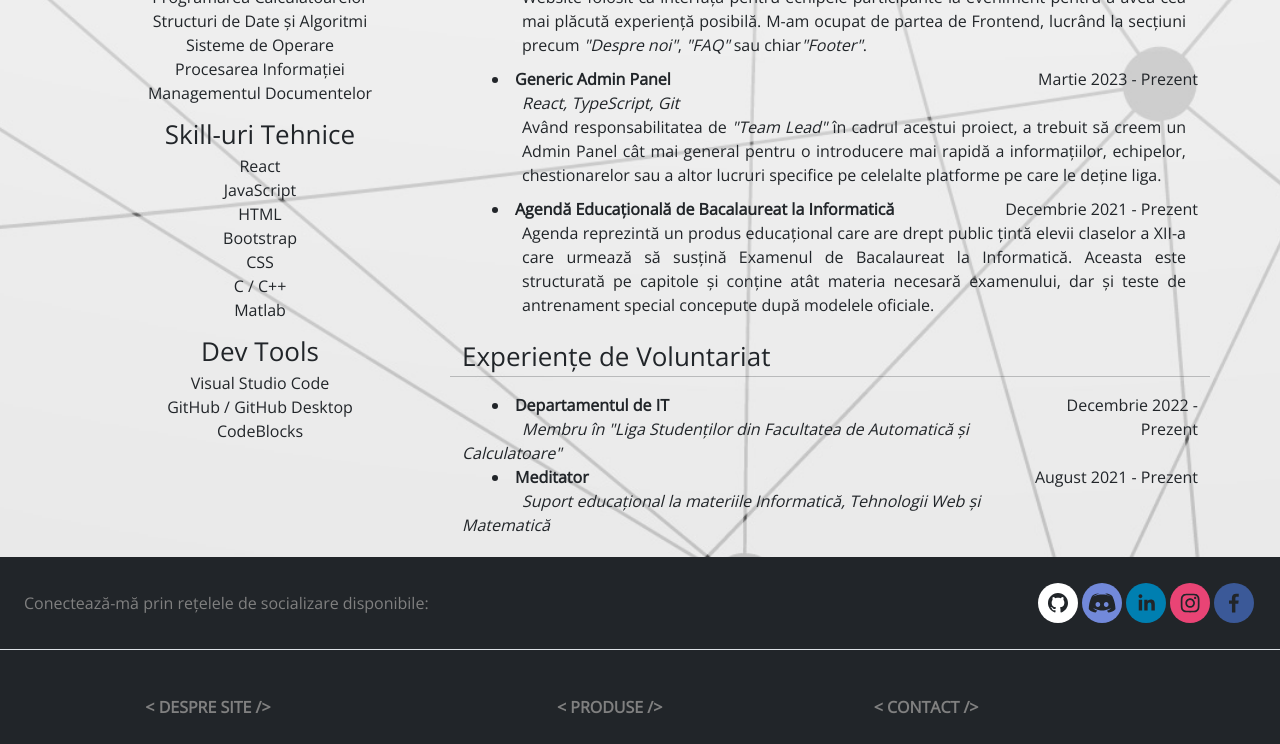
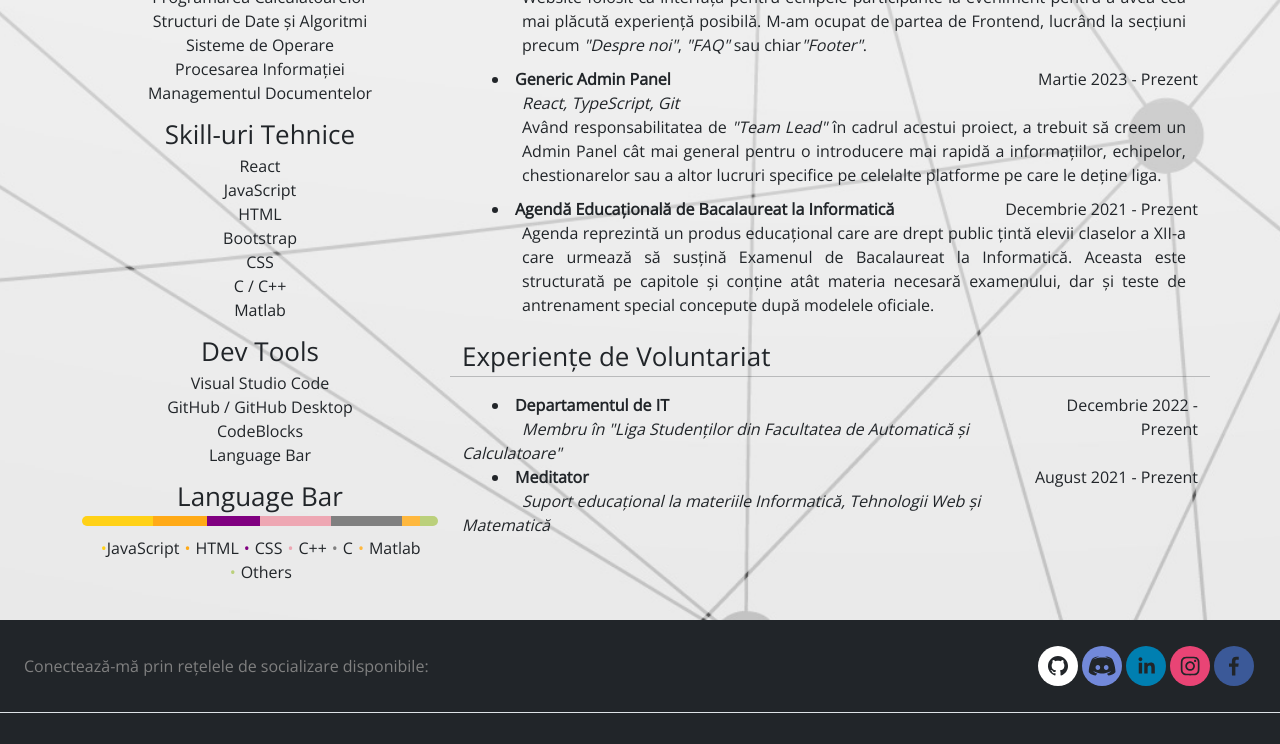
Before and after one commit to AntonioCC147/Personal-Website, a React (Create React App) app in the folder frontend/: page / in a window 1280 px wide. Shown: the part 3880-4624 px from the top of the page. Built offline with nearby package versions, Linux system fonts and the light colour scheme.

Commit message:
Added Language Bar

```diff
--- a/frontend/src/components/containers/text.css
+++ b/frontend/src/components/containers/text.css
@@ -21,7 +21,7 @@
 
 .subTitle {
     margin-top: 0px;
-    margin-bottom: 20px;
+    margin-bottom: 20px !important;
 
     text-align: center;
     font-style: italic;
--- a/frontend/src/components/home/cv.css
+++ b/frontend/src/components/home/cv.css
@@ -41,6 +41,149 @@
     text-align: justify;
 }
 
+.wrap {
+    margin-top: 20px;
+    margin-left: -10%;
+
+    list-style: none;
+    display: flex;
+    flex-wrap: wrap;
+}
+
+ul {
+    display: flex;
+    justify-content: center;
+    align-items: center;
+}
+
+.color-bar-JavaScript span{
+    width: 20%;
+    float: left;
+    height: 10px;
+}
+
+.yellow{
+    background: #FFD117;
+    height: 5px;
+    display: block;
+    border-radius: 10px 0px 0px 10px;
+}
+
+.yellow-li::before {
+    content: "•";
+    color: #FFD117;
+    margin-left: 5px;
+}
+
+.color-bar-HTML span{
+    width: 15%;
+    float: left;
+    height: 10px;
+}
+
+.orange1{
+    background: #FFAA17;
+    height: 5px;
+    display: block;
+}
+
+.orange1-li::before {
+    content: "•";
+    color: #FFAA17;
+    margin: 5px;
+}
+
+.color-bar-CSS span{
+    width: 15%;
+    float: left;
+    height: 10px;
+}
+
+.purple{
+    background: #800080;
+    height: 5px;
+    display: block;
+}
+
+.purple-li::before {
+    content: "•";
+    color: #800080;
+    margin: 5px;
+}
+
+.color-bar-CPP span{
+    width: 20%;
+    float: left;
+    height: 10px;
+}
+
+.pink{
+    background: #eea7b3;
+    height: 5px;
+    display: block;
+}
+
+.pink-li::before {
+    content: "•";
+    color: #eea7b3;
+    margin: 5px;
+}
+
+.color-bar-C span{
+    width: 20%;
+    float: left;
+    height: 10px;
+}
+
+.gray{
+    background: gray;
+    height: 5px;
+    display: block;
+}
+
+.gray-li::before {
+    content: "•";
+    color: gray;
+    margin: 5px;
+}
+
+.color-bar-Matlab span{
+    width: 5%;
+    float: left;
+    height: 10px;
+}
+
+.orange2{
+    background: #ffb83e;
+    height: 5px;
+    display: block;
+}
+
+.orange2-li::before {
+    content: "•";
+    color: #ffb83e;
+    margin: 5px;
+}
+
+.color-bar-Others span{
+    width: 5%;
+    float: left;
+    height: 10px;
+}
+
+.green{
+    background: #BBD07B;
+    height: 5px;
+    display: block;
+    border-radius: 0px 10px 10px 0px;
+}
+
+.green-li::before {
+    content: "•";
+    color: #BBD07B;
+    margin: 5px;
+}
+
 @media only screen and (max-width: 1000px) {
     .imgCV{
         width: 250px;
--- a/frontend/src/components/home/cv.js
+++ b/frontend/src/components/home/cv.js
@@ -1,7 +1,7 @@
 import { FontAwesomeIcon } from '@fortawesome/react-fontawesome';
 import { faMap } from '@fortawesome/free-solid-svg-icons';
 
-import { SkillsCourses, Education, Certifications, Projects, Volunteering } from './cvFunctions';
+import { SkillsCourses, Education, Certifications, Projects, Volunteering, ProgressBar } from './cvFunctions';
 
 import Container from 'react-bootstrap/Container';
 import Row from 'react-bootstrap/Row';
@@ -31,6 +31,8 @@ export default function CV({language}) {
                         {language === "UK" && ( <span><FontAwesomeIcon icon={faMap}/>{" "}Bucharest</span> )}
                     </Row>
                     <SkillsCourses language={language}/>
+                    Language Bar
+                    <ProgressBar/>
                 </Col>
                 <Col sm={8}>
                     <Education language={language}/>
--- a/frontend/src/components/home/cvFunctions.js
+++ b/frontend/src/components/home/cvFunctions.js
@@ -318,4 +318,30 @@ const Volunteering = ({language}) => {
     )
 }
 
-export { SkillsCourses, Education, Certifications, Projects, Volunteering };
+const ProgressBar = () => {
+    return (
+        <div>
+            <p className="titleCV">Language Bar</p>
+            <div className="color-bar-JavaScript"><span className="yellow"></span></div>
+            <div className="color-bar-HTML"><span className="orange1"></span></div>
+            <div className="color-bar-CSS"><span className="purple"></span></div>
+            <div className="color-bar-CPP"><span className="pink"></span></div>
+            <div className="color-bar-C"><span className="gray"></span></div>
+            <div className="color-bar-Matlab"><span className="orange2"></span></div>
+            <div className="color-bar-Others"><span className="green"></span></div>
+            <div className="text-center">
+            <ul className="wrap">
+
+                <span className="yellow-li">JavaScript</span>
+                <span className="orange1-li">HTML</span>
+                <span className="purple-li">CSS</span>
+                <span className="pink-li">C++</span>
+                <span className="gray-li">C</span>
+                <span className="orange2-li">Matlab</span>
+                <span className="green-li">Others</span>
+            </ul></div>
+        </div>
+    )
+}
+
+export { SkillsCourses, Education, Certifications, Projects, Volunteering, ProgressBar };
--- a/frontend/src/pages/portofoliu/portofoliu.css
+++ b/frontend/src/pages/portofoliu/portofoliu.css
@@ -1,3 +1,11 @@
+.subSubTitle {
+    margin-bottom: 35px;
+
+    text-align: center;
+    font-size: 28px;
+    font-weight: bold;
+}
+
 .containerPortofoliu {
     position: relative;
     display: flex;
--- a/frontend/src/pages/portofoliu/portofoliu.js
+++ b/frontend/src/pages/portofoliu/portofoliu.js
@@ -51,7 +51,9 @@ export default function Portofoliu({language}) {
                 {language === "RO" && ( <p className="title">&lt; Portofoliu /&gt;</p> )}
                 {language === "UK" && ( <p className="title">&lt; Portofolio /&gt;</p> )}
                 {language === "RO" && ( <p className="subTitle" style={{ marginBottom: "40px" }}>Mai jos prezint câteva creații personale. Acestea nu reprezintă și munca din cadrul Departamentului de IT</p> )}
-                {language === "UK" && (<p className="subTitle" style={{ marginBottom: "40px" }}>Below I present some personal creations. They also do not represent the work within the IT Department</p> )}
+                {language === "UK" && ( <p className="subTitle" style={{ marginBottom: "40px" }}>Below I present some personal creations. They also do not represent the work within the IT Department</p> )}
+                {language === "RO" && ( <p className="subSubTitle">&lt; Proiecte Personale /&gt;</p> )}
+                {language === "UK" && ( <p className="subSubTitle">&lt; Personal Project /&gt;</p> )}
                 <Col>
                     {language === "RO" && (
                         <PortofoliuCard
@@ -266,6 +268,59 @@ export default function Portofoliu({language}) {
                     )}
                 </Col>
             </Row>
+            <Row>
+                {language === "RO" && ( <p className="subSubTitle">&lt; Proiecte de Echipă /&gt;</p> )}
+                {language === "UK" && ( <p className="subSubTitle">&lt; Team Projects /&gt;</p> )}
+                <Col>
+                    {language === "RO" && (
+                        <PortofoliuCard
+                            linkToProject="yes"
+                            img={ProiectChimie} img1={Chimie1} img2={Chimie2} img3={Chimie3}
+                            title={<>Career Talks - Web App</>}
+                            description={<>Am fost "Manager de Departament - IT" in cadrul evenimentului, unde am organizat
+                            echipa de IT si am ajuns la rezultatul care se poate vedea de față.</>}
+                            technology={<>React, JavaScript, HTML, Bootstrap, SCSS, CSS</>}
+                            git="https://github.com/AntonioCC147/Chemistry-App" adress="https://acs-chemistry-app.netlify.app/"
+                        />
+                    )}
+                    {language === "UK" && (
+                        <PortofoliuCard
+                            linkToProject="yes"
+                            img={ProiectChimie} img1={Chimie1} img2={Chimie2} img3={Chimie3}
+                            title={<>Career Talks - Web App</>}
+                            description={<>I was "Department Manager - IT" in the event, where I organized the IT team and we
+                            reached the result that can be seen from the front.</>}
+                            technology={<>React, JavaScript, HTML, Bootstrap, SCCS, CSS</>}
+                            git="https://github.com/AntonioCC147/Chemistry-App" adress="https://acs-chemistry-app.netlify.app/"
+                        />
+                    )}
+                </Col>
+                <Col>
+                    {language === "RO" && (
+                        <PortofoliuCard
+                            linkToProject="yes"
+                            img={ProiectChimie} img1={Chimie1} img2={Chimie2} img3={Chimie3}
+                            title={<>Admin Panel - Boilerplate</>}
+                            description={<>Avand responsabilitatea de "Team Lead", am organizat echipa și am creat un Generic
+                            Admin Panel ușor de folosit, fiind un proiect open-source.</>}
+                            technology={<>React, TypeScript, JavaScript, HTML, CSS</>}
+                            git="https://github.com/AntonioCC147/Chemistry-App" adress="https://acs-chemistry-app.netlify.app/"
+                        />
+                    )}
+                    {language === "UK" && (
+                        <PortofoliuCard
+                            linkToProject="yes"
+                            img={ProiectChimie} img1={Chimie1} img2={Chimie2} img3={Chimie3}
+                            title={<>Admin Panel - Boilerplate</>}
+                            description={<>Having the responsibility of "Team Lead", I organized the team and created a Generic
+                            Easy to use Admin Panel, being an open-source project.</>}
+                            technology={<>React, TypeScript, JavaScript, HTML, CSS</>}
+                            git="https://github.com/AntonioCC147/Chemistry-App" adress="https://acs-chemistry-app.netlify.app/"
+                        />
+                    )}
+                </Col>
+            </Row>
+
         </Container>
     );
 }
```
